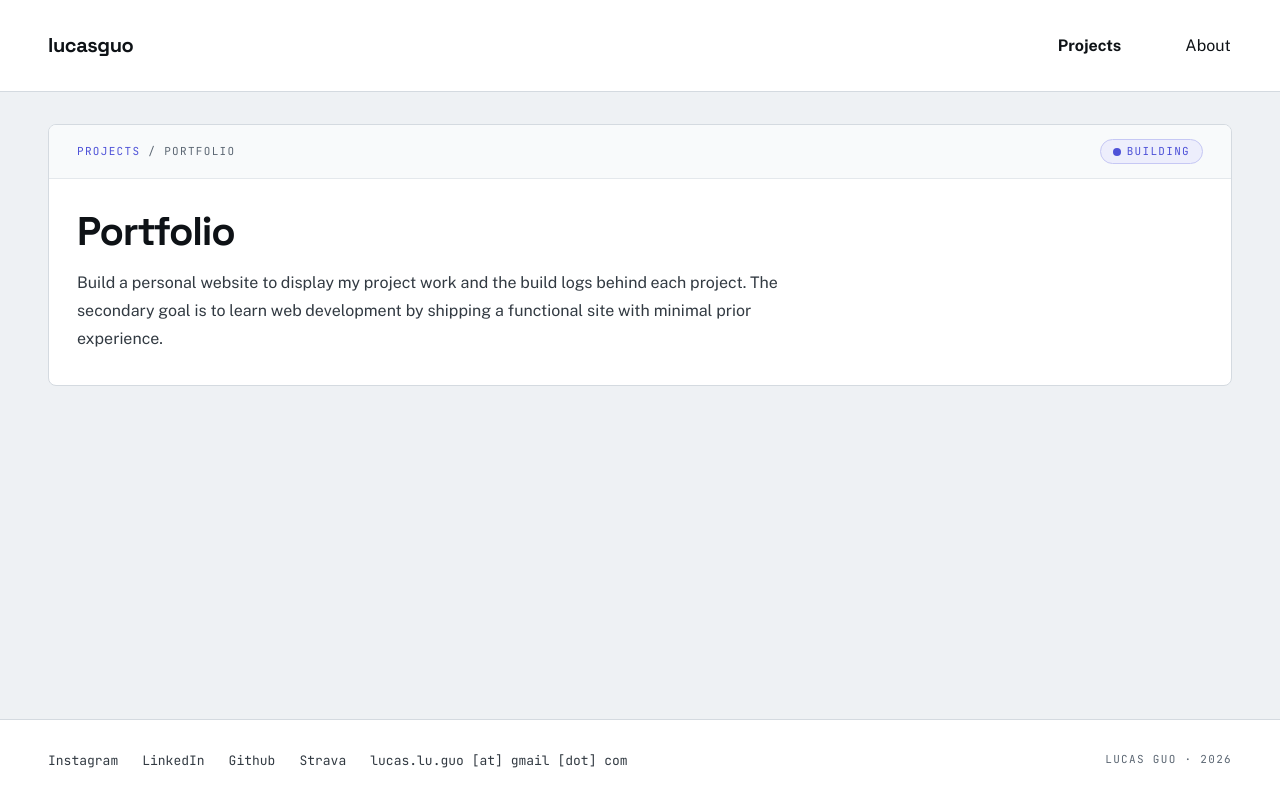
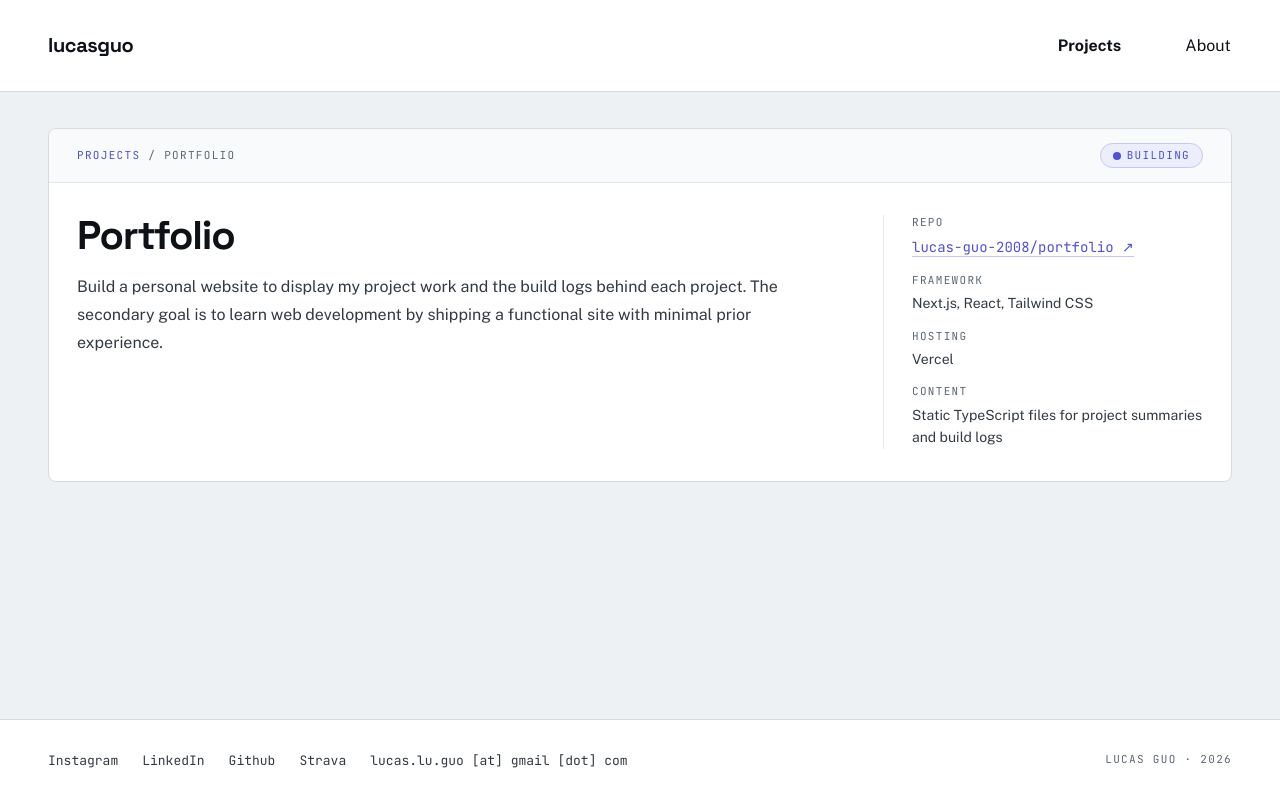
Before and after one commit to lucas-guo-2008/portfolio, a Next.js app: page /projects/portfolio in a window 1280 px wide. Built offline with nearby package versions, Linux system fonts and the light colour scheme.

Commit message:
Add ProjectFacts component to ProjectPage and update PageHeader layout; update related components accordingly

```diff
--- a/app/layout.tsx
+++ b/app/layout.tsx
@@ -21,7 +21,7 @@ export default function RootLayout({ children }: { children: React.ReactNode })
     <html lang="en" className={[display.variable, serif.variable, sans.variable, mono.variable, "h-full"].join(" ")}>
       <body className="bg-page text-text font-sans antialiased min-h-full flex flex-col">
         <Navbar />
-        <main className="flex-1 w-full mx-auto max-w-page px-5 md:px-12 py-3 md:py-8">{children}</main>
+        <main className="flex-1 w-full mx-auto max-w-page px-5 md:px-12 pt-5 md:pt-9">{children}</main>
         <Footer />
       </body>
     </html>
--- a/app/projects/[slug]/page.tsx
+++ b/app/projects/[slug]/page.tsx
@@ -1,6 +1,7 @@
 import Link from 'next/link';
 import { notFound } from 'next/navigation';
 import PageHeader from '@/components/PageHeader';
+import ProjectFacts from '@/components/ProjectFacts';
 import StatusBadge from '@/components/StatusBadge';
 import { getProject, projects } from '@/lib/projects';
 
@@ -38,6 +39,8 @@ export default async function ProjectPage({ params }: PageProps<'/projects/[slug
       badge={<StatusBadge status={project.status} />}
       title={project.title}
       summary={project.summary}
+      aside={(project.repo || project.stack.length > 0) &&
+        <ProjectFacts repo={project.repo} stack={project.stack} />}
     />
   );
 }
--- a/components/PageHeader.tsx
+++ b/components/PageHeader.tsx
@@ -5,9 +5,10 @@ type PageHeaderProps = {
     summary?: string;
     path?: ReactNode;
     badge?: ReactNode;
+    aside?: ReactNode;
 }
 
-export default function PageHeader({title, summary, path, badge}:PageHeaderProps) {
+export default function PageHeader({title, summary, path, badge, aside}:PageHeaderProps) {
     return (
         <div className="bg-surface border border-border rounded-lg overflow-hidden">
             {(path || badge) &&
@@ -15,7 +16,8 @@ export default function PageHeader({title, summary, path, badge}:PageHeaderProps
                 <div className="font-mono text-label uppercase tracking-label text-text-muted">{path}</div>
                 {badge}
             </div>}
-            <div className="px-5 md:px-7 py-6 md:py-8">
+            <div className="px-5 md:px-7 py-6 md:py-8 md:flex md:gap-14">
+                <div className="md:flex-1 min-w-0">
                     <h1 className="text-title md:text-display font-display font-bold">
                         {title}
                     </h1>
@@ -24,6 +26,11 @@ export default function PageHeader({title, summary, path, badge}:PageHeaderProps
                         {summary}
                     </p>}
                 </div>
+                {aside &&
+                <div className="mt-3.5 pt-3.5 border-t border-border-subtle md:mt-0 md:pt-0 md:border-t-0 md:border-l md:pl-7 md:w-80 md:shrink-0">
+                    {aside}
+                </div>}
+            </div>
         </div>
     );
 }
--- /dev/null
+++ b/components/ProjectFacts.tsx
@@ -0,0 +1,33 @@
+import { splitStackItem } from "@/lib/projects";
+import SocialLink from "./SocialLink";
+
+type ProjectFactsProps = {
+    repo?: string;
+    stack: string[];
+}
+
+const label = "font-mono text-label uppercase tracking-label text-text-muted";
+
+export default function ProjectFacts({repo, stack}:ProjectFactsProps) {
+    return (
+        <dl className="flex flex-col gap-3 md:gap-3.5">
+            {repo && (
+                <div>
+                    <dt className={label}>Repo</dt>
+                    <dd className="mt-1">
+                        <SocialLink href={repo}>{repo.replace('https://github.com/', '')} ↗</SocialLink>
+                    </dd>
+                </div>
+            )}
+            {stack.map(item => {
+                const { key, value } = splitStackItem(item);
+                return (
+                    <div key={item}>
+                        {key && <dt className={label}>{key}</dt>}
+                        <dd className="mt-1 text-body-sm text-text-secondary">{value}</dd>
+                    </div>
+                );
+            })}
+        </dl>
+    );
+}
--- a/components/StackList.tsx
+++ b/components/StackList.tsx
@@ -1,18 +1,14 @@
+import { splitStackItem } from "@/lib/projects";
+
 type StackListProps = {
     stack: string[];
-}
-
-function splitItem(item: string) {
-    const i = item.indexOf(':');
-    if (i === -1) return { key: null, value: item };
-    return { key: item.slice(0, i).trim(), value: item.slice(i + 1).trim() };
 }
 
 export default function StackList({stack}:StackListProps) {
     return (
         <dl>
             {stack.map(item => {
-                const { key, value } = splitItem(item);
+                const { key, value } = splitStackItem(item);
                 return (
                     <div key={item} className="flex flex-col sm:flex-row sm:gap-3 py-2 border-t border-border-subtle text-body-sm">
                         {key && <dt className="font-mono text-caption text-text-muted sm:w-30 sm:shrink-0 sm:pt-px">{key}</dt>}
--- a/lib/projects.ts
+++ b/lib/projects.ts
@@ -16,6 +16,12 @@ export type Phase = {
 export function getProject(slug : string): Project | undefined {
   const project = projects.find(f => f.slug === slug);
   return project;
+}
+
+export function splitStackItem(item: string) {
+  const i = item.indexOf(':');
+  if (i === -1) return { key: null, value: item };
+  return { key: item.slice(0, i).trim(), value: item.slice(i + 1).trim() };
 }
 
 export const projects : Project[] = [
```
Lines whose indentation alone changed are shown as unchanged.
